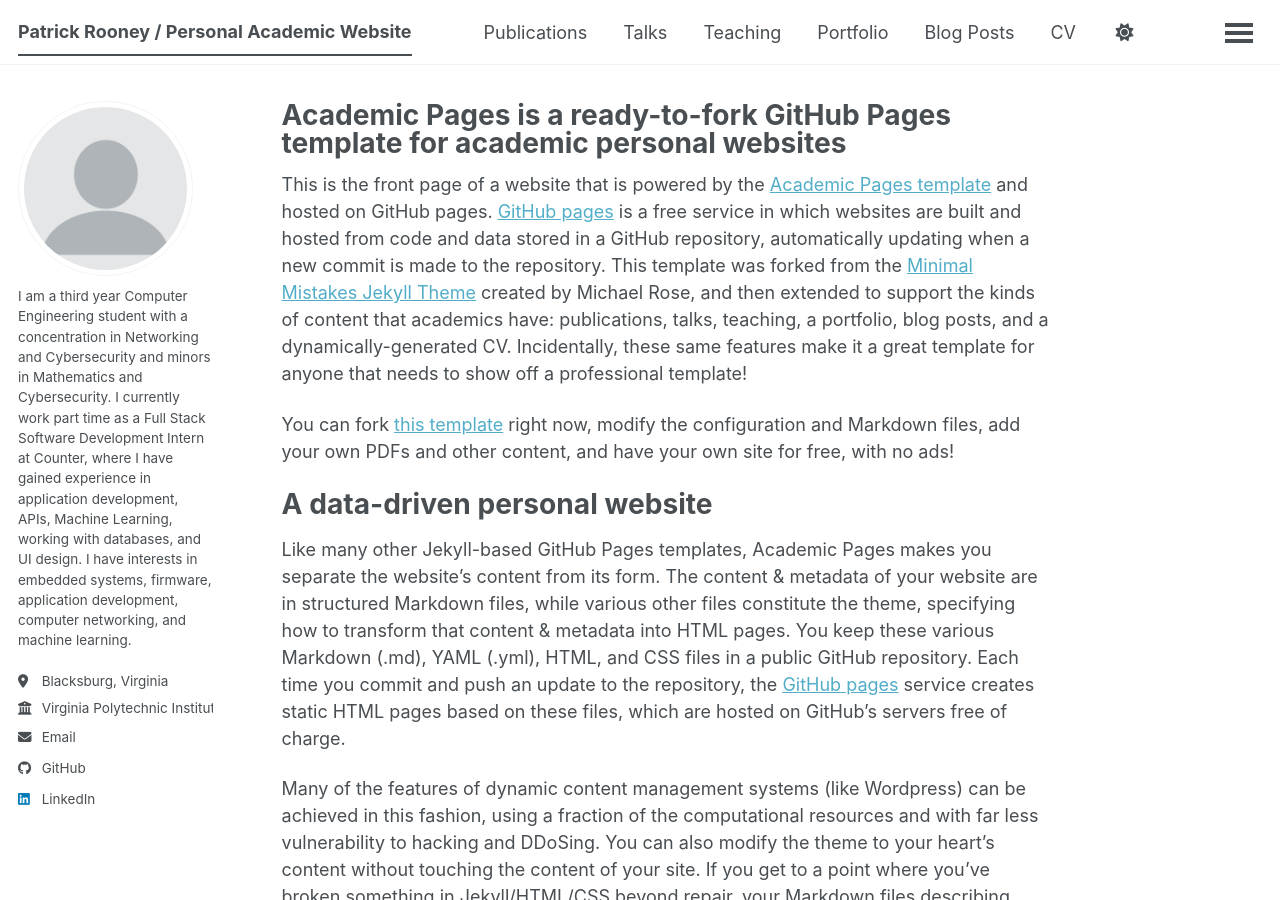
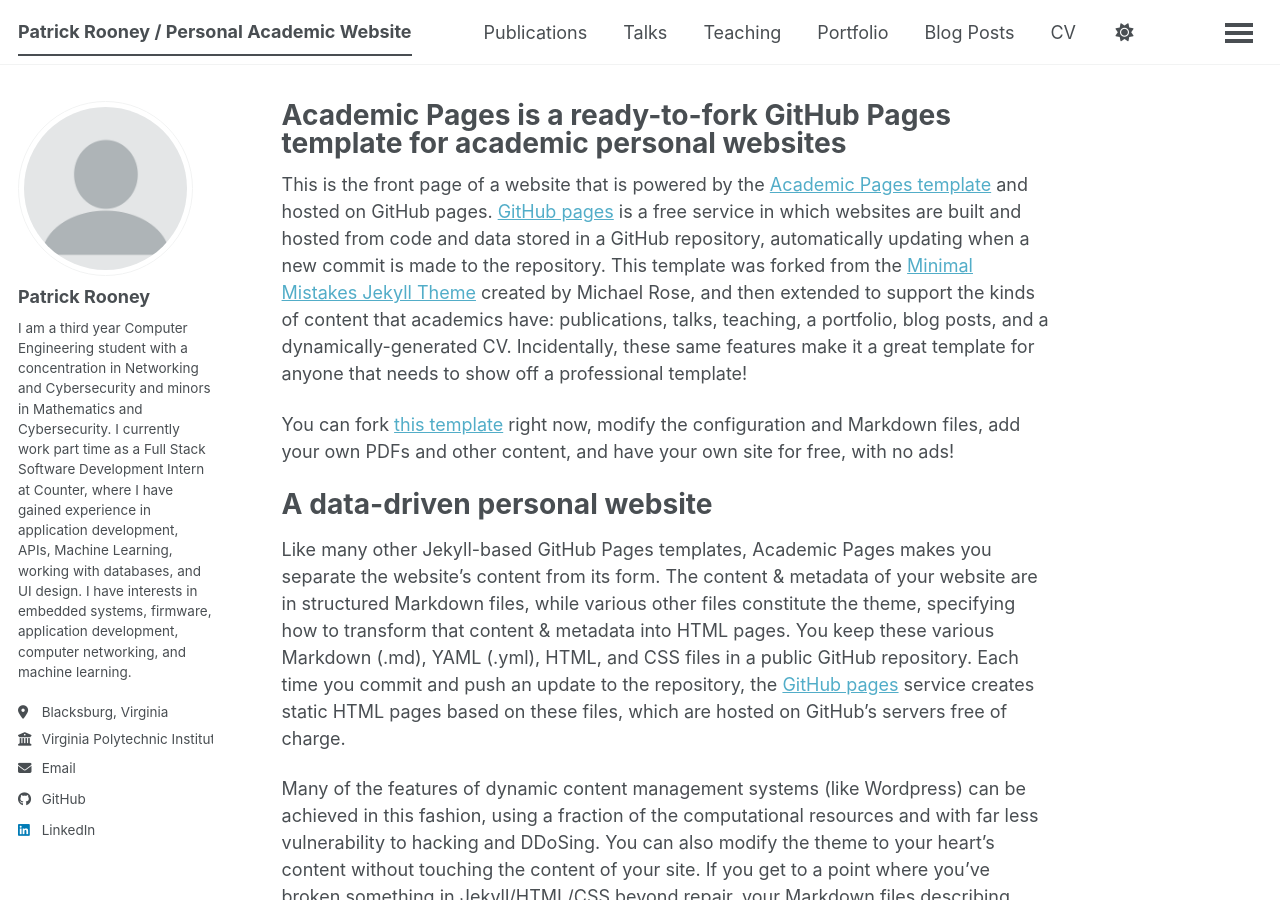
Before and after one commit to patrickrooney25/patrickrooney25.github.io, a Jekyll site: the page built from _pages/about.md, in a window 1280 px wide and 900 px high. Built offline with Jekyll 4.4.1, drawn with Linux system fonts in a browser that asks for light colours; a script bundle is joined from its source files by our own code; library files that are not in the unit come from our copies.

Commit message:
Should have fixed all changed up to line 245 in code

```diff
--- a/_config.yml
+++ b/_config.yml
@@ -24,7 +24,7 @@
 author:
   # Biographic information
   avatar           : "profile.png"
-  name             : #"Your Sidebar Name"
+  name             : "Patrick Rooney"
   pronouns         : # example: "she/her"
   bio              : "I am a third year Computer Engineering student with a concentration
                       in Networking and Cybersecurity and minors in Mathematics and Cybersecurity.
```
